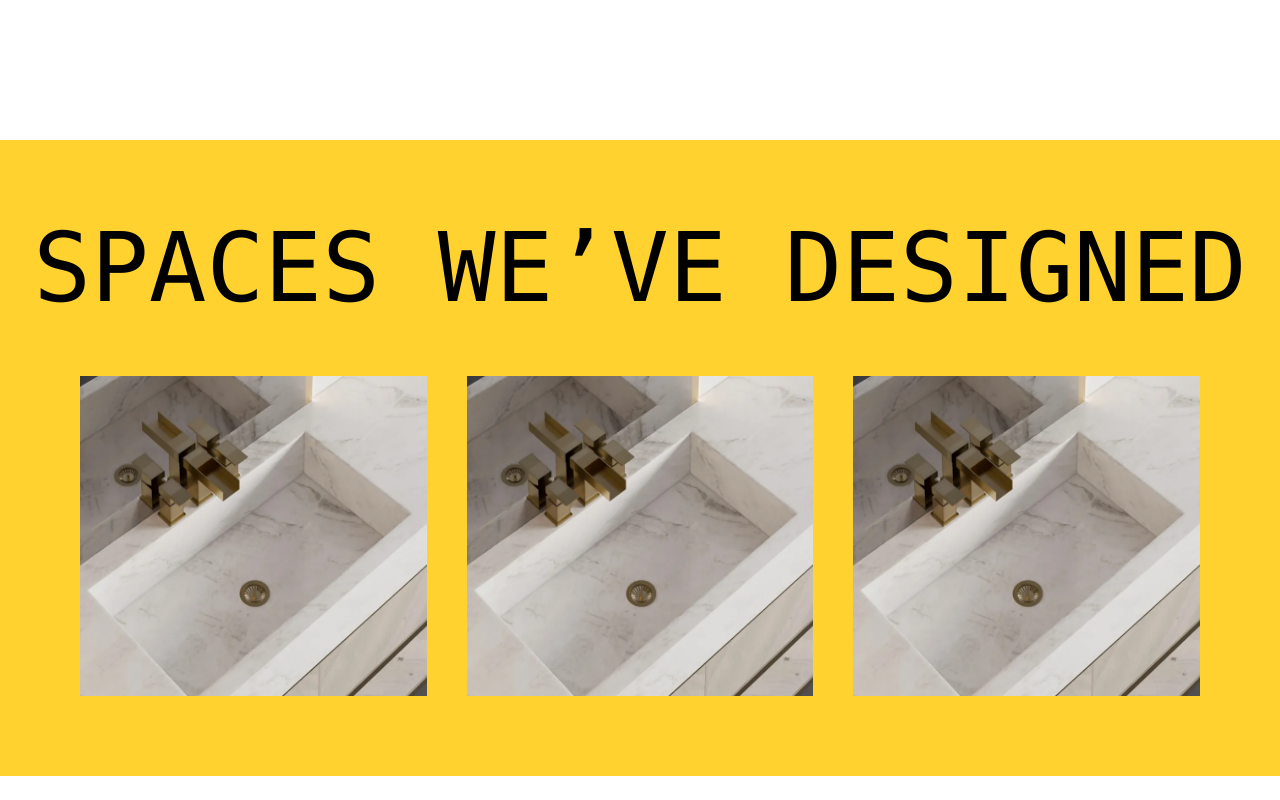
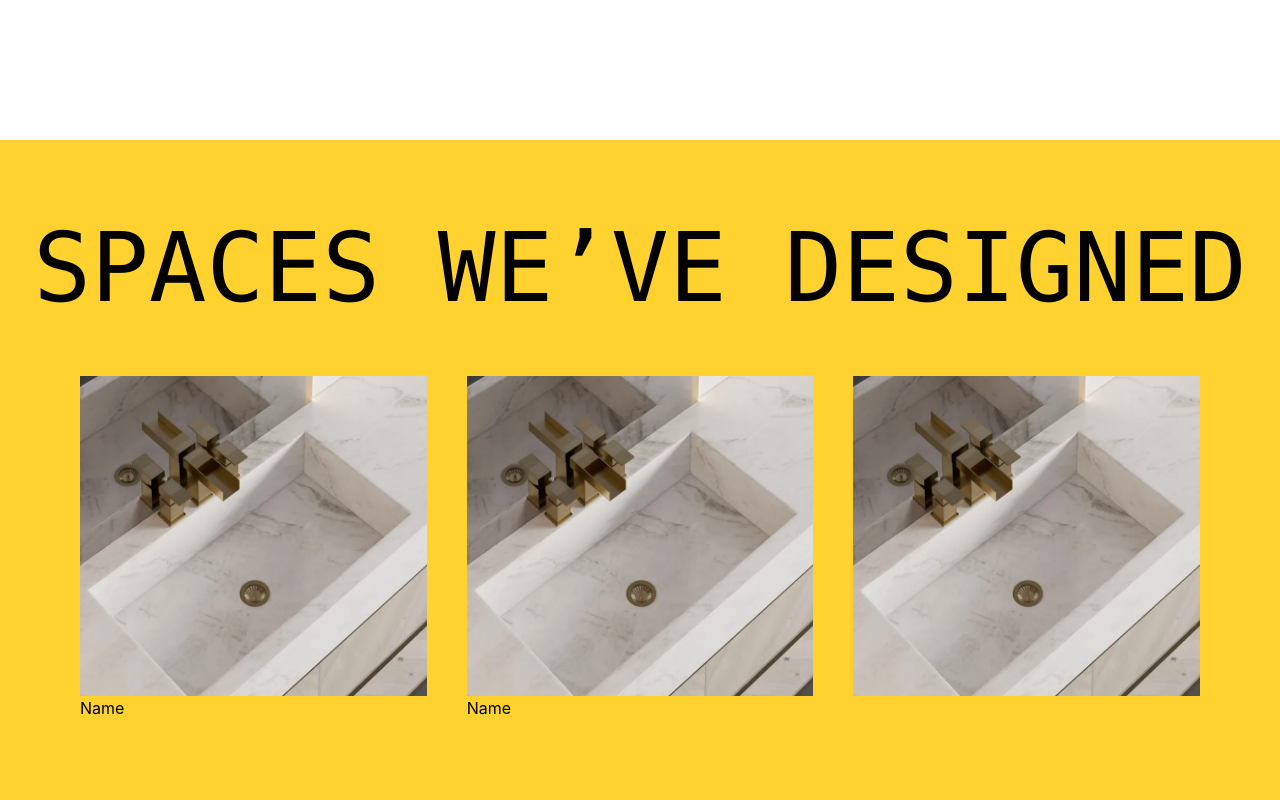
Before and after one commit to Ayush9040/Divine-Bliss-furnitures, a React (Vite) app in the folder Furniture/: page / in a window 1280 px wide. Shown: the part 2852-3652 px from the top of the page. Before the commit the page ends 3628 px from the top, so only its background shows below. Built offline with nearby package versions, Linux system fonts and the light colour scheme.

Commit message:
Name added in Design component

```diff
--- a/Furniture/src/pages/Design.jsx
+++ b/Furniture/src/pages/Design.jsx
@@ -12,9 +12,11 @@ const Design = () => {
         <div className='pt-15 flex gap-10'>
             <div>
                 <img src={Basin} alt="Image"  className='h-80'/>
+                <h1>Name</h1>
             </div>
             <div>
                 <img src={Basin} alt="images" className='h-80' />
+                <h1>Name</h1>
             </div>
             <div>
                 <img src={Basin} alt="image" className='h-80' />
```
